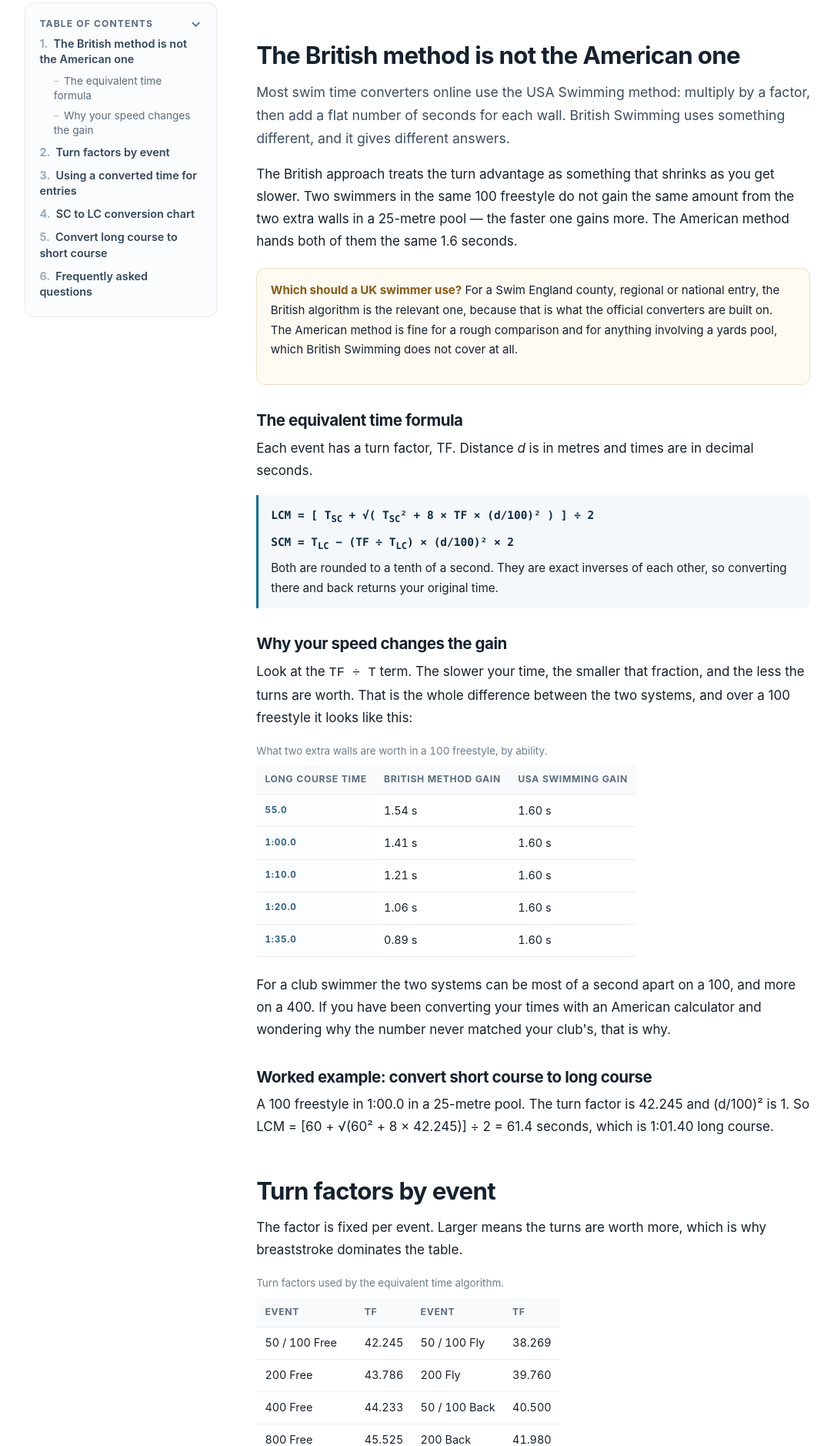
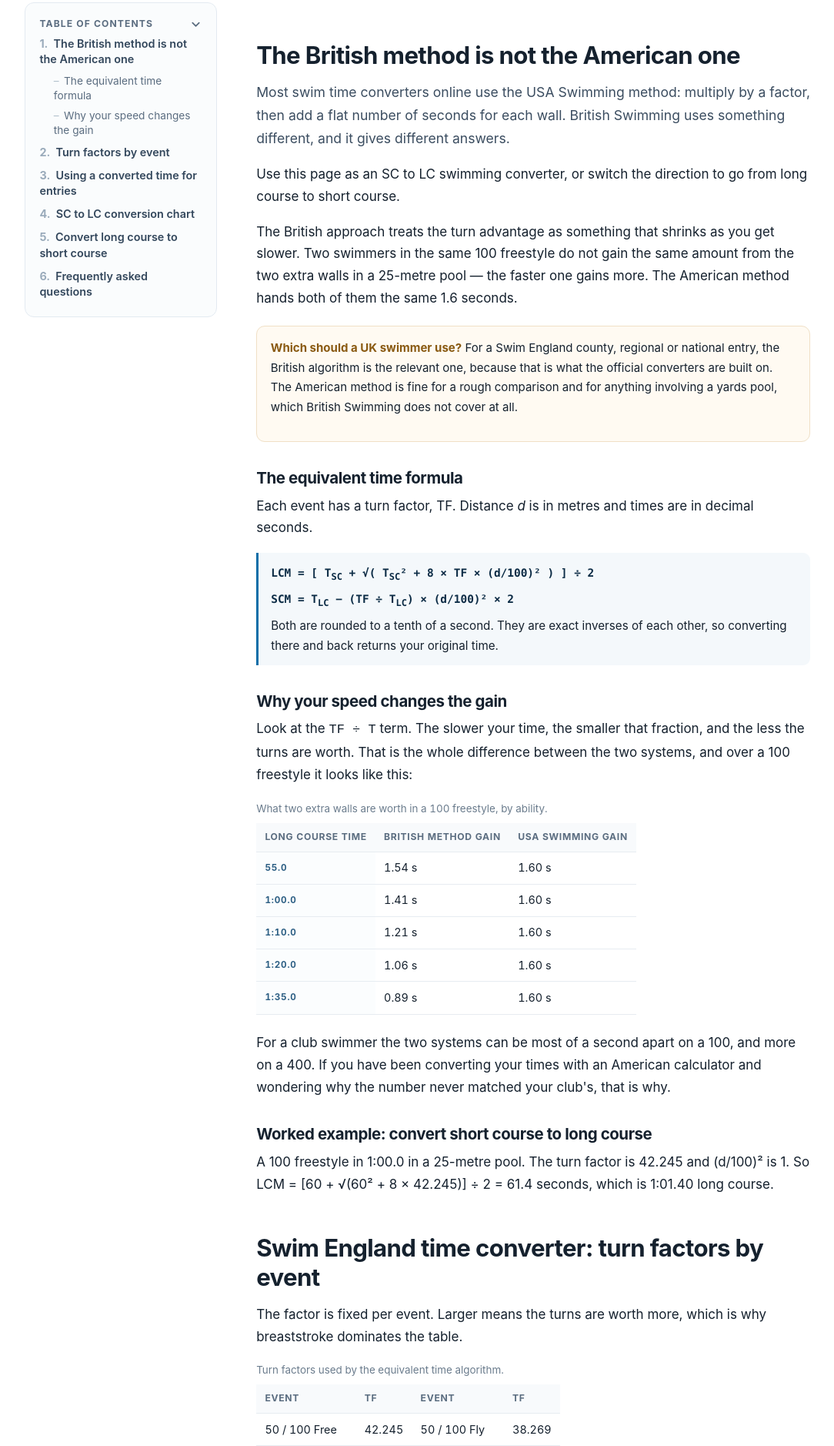
Before and after one commit to jhanzaibaltaf268/timeswimconvertor, a plain HTML site: page uk-swim-converter.html in a window 1280 px wide. Shown: the part 870-2748 px from the top of the page at 77% size, without its empty margins (58-1142 px from the left). Drawn offline with Linux system fonts and the light colour scheme.

Commit message:
Add split and UK converter secondary phrases to body text
Co-Authored-By: Claude Sonnet 5.5 <noreply@anthropic.com>
Claude-Session: https://claude.ai/code/session_012SFoEysrA648euz2jDRF9k

```diff
--- a/uk-swim-converter.html
+++ b/uk-swim-converter.html
@@ -233,6 +233,7 @@ figcaption{font-size:.83rem;color:#6b7c8d;margin-top:.5rem}
 <main class="prose">
 <h2 id="method">The British method is not the American one</h2>
 <p class="lede">Most swim time converters online use the USA Swimming method: multiply by a factor, then add a flat number of seconds for each wall. British Swimming uses something different, and it gives different answers.</p>
+<p>Use this page as an SC to LC swimming converter, or switch the direction to go from long course to short course.</p>
 <p>The British approach treats the turn advantage as something that shrinks as you get slower. Two swimmers in the same 100 freestyle do not gain the same amount from the two extra walls in a 25-metre pool — the faster one gains more. The American method hands both of them the same 1.6 seconds.</p>
 <div class="callout">
   <p><strong>Which should a UK swimmer use?</strong> For a Swim England county, regional or national entry, the British algorithm is the relevant one, because that is what the official converters are built on. The American method is fine for a rough comparison and for anything involving a yards pool, which British Swimming does not cover at all.</p>
@@ -264,7 +265,7 @@ figcaption{font-size:.83rem;color:#6b7c8d;margin-top:.5rem}
 <h3 id="example">Worked example: convert short course to long course</h3>
 <p>A 100 freestyle in 1:00.0 in a 25-metre pool. The turn factor is 42.245 and (d/100)² is 1. So LCM = [60 + √(60² + 8 × 42.245)] ÷ 2 = 61.4 seconds, which is 1:01.40 long course.</p>
 
-<h2 id="factors">Turn factors by event</h2>
+<h2 id="factors">Swim England time converter: turn factors by event</h2>
 <p>The factor is fixed per event. Larger means the turns are worth more, which is why breaststroke dominates the table.</p>
 <table>
   <caption>Turn factors used by the equivalent time algorithm.</caption>
```
Also changed, not shown: split-calculator.html (+1 -0 lines).
